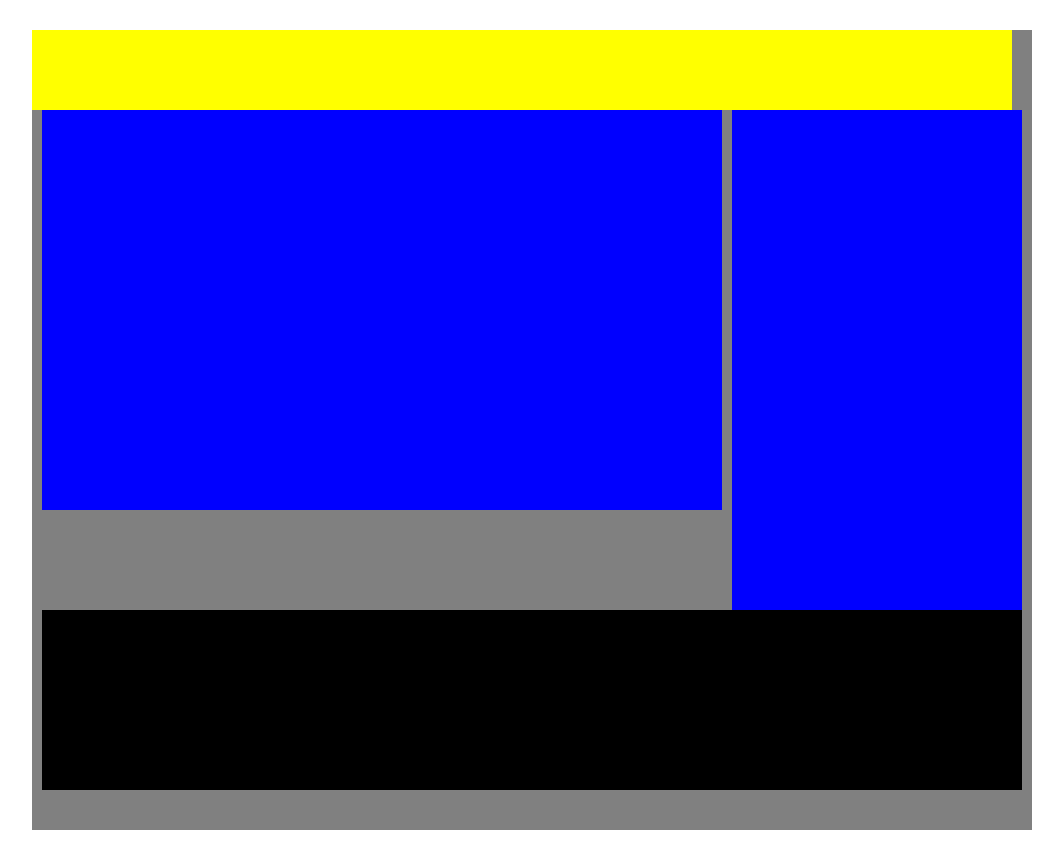
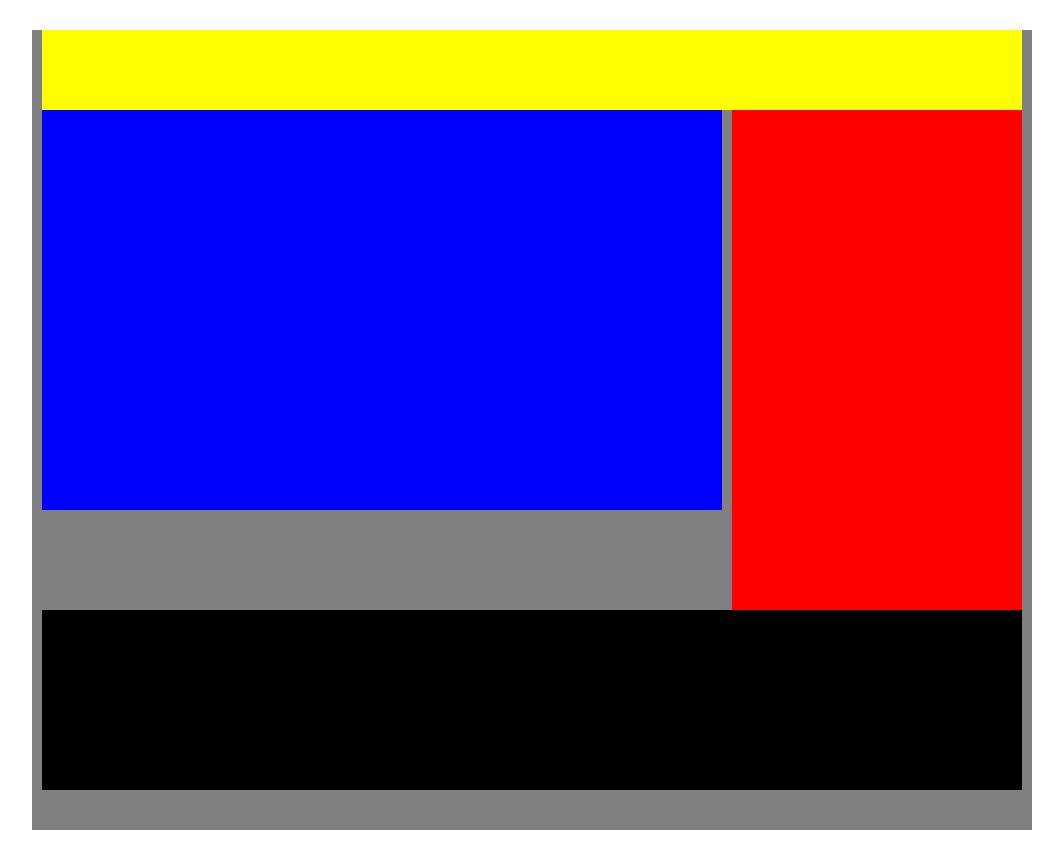
Before and after one commit to AnGoMarin/ClasesIDT, a plain HTML site: page Clase 5/Ejercicio1.html in a window 1280 px wide. Shown: the whole page, without its empty margins (108-1171 px from the left). Drawn offline with Linux system fonts and the light colour scheme.

Commit message:
modificaciones nuevamente

```diff
--- a/Clase 5/Ejercicio1.html
+++ b/Clase 5/Ejercicio1.html
@@ -18,7 +18,7 @@
             height: 80px;
             width: 980px;
             background-color: yellow;
-            margin: o auto;
+            margin: 0 auto;
         }
         #caja2{
             height: 400px;
@@ -30,7 +30,7 @@
         #caja3{
             width: 290px;
             height: 500px;
-            background-color: blue;
+            background-color: red;
             float: right;
             margin-right: 10px;
         }
```
